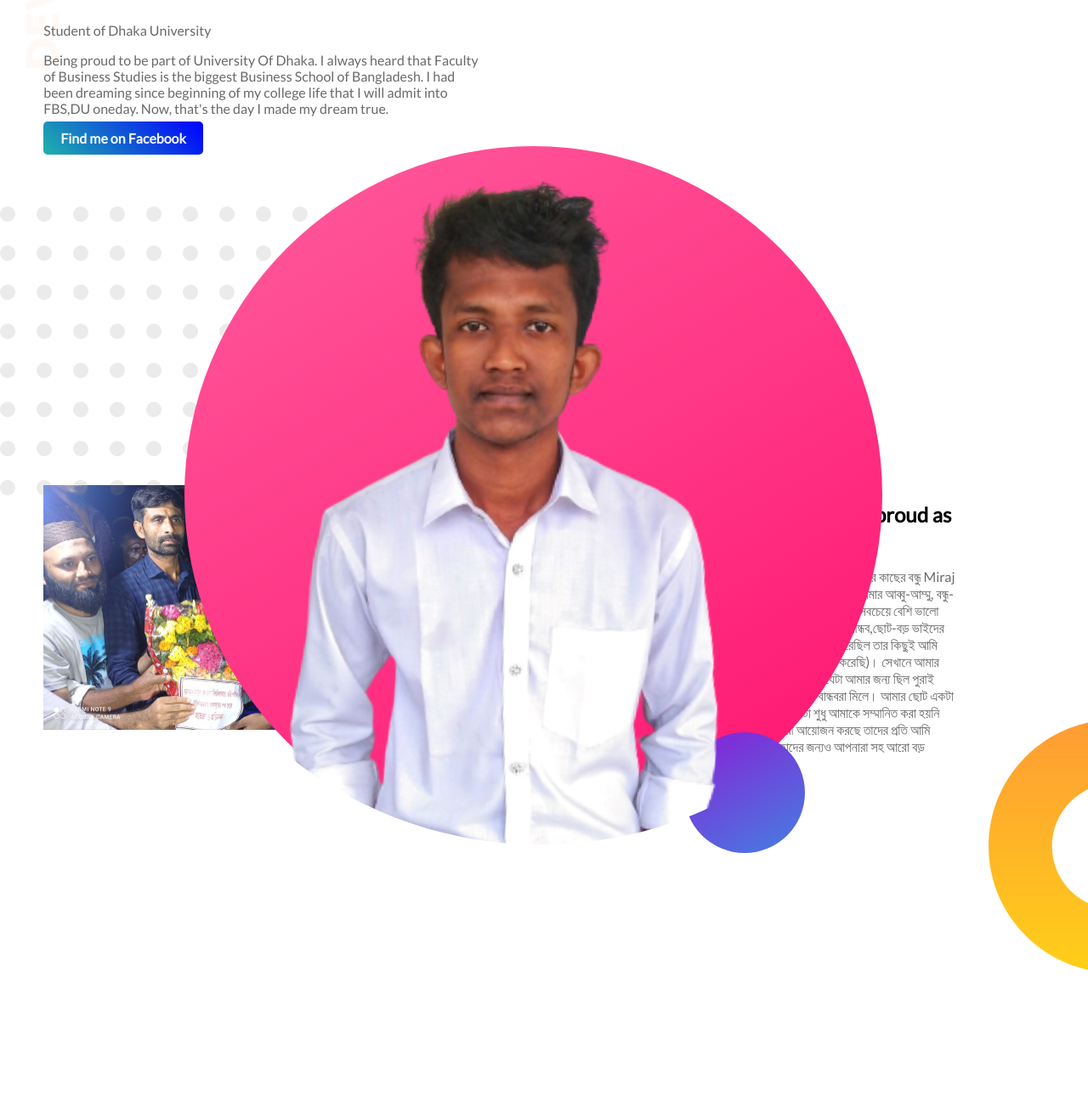
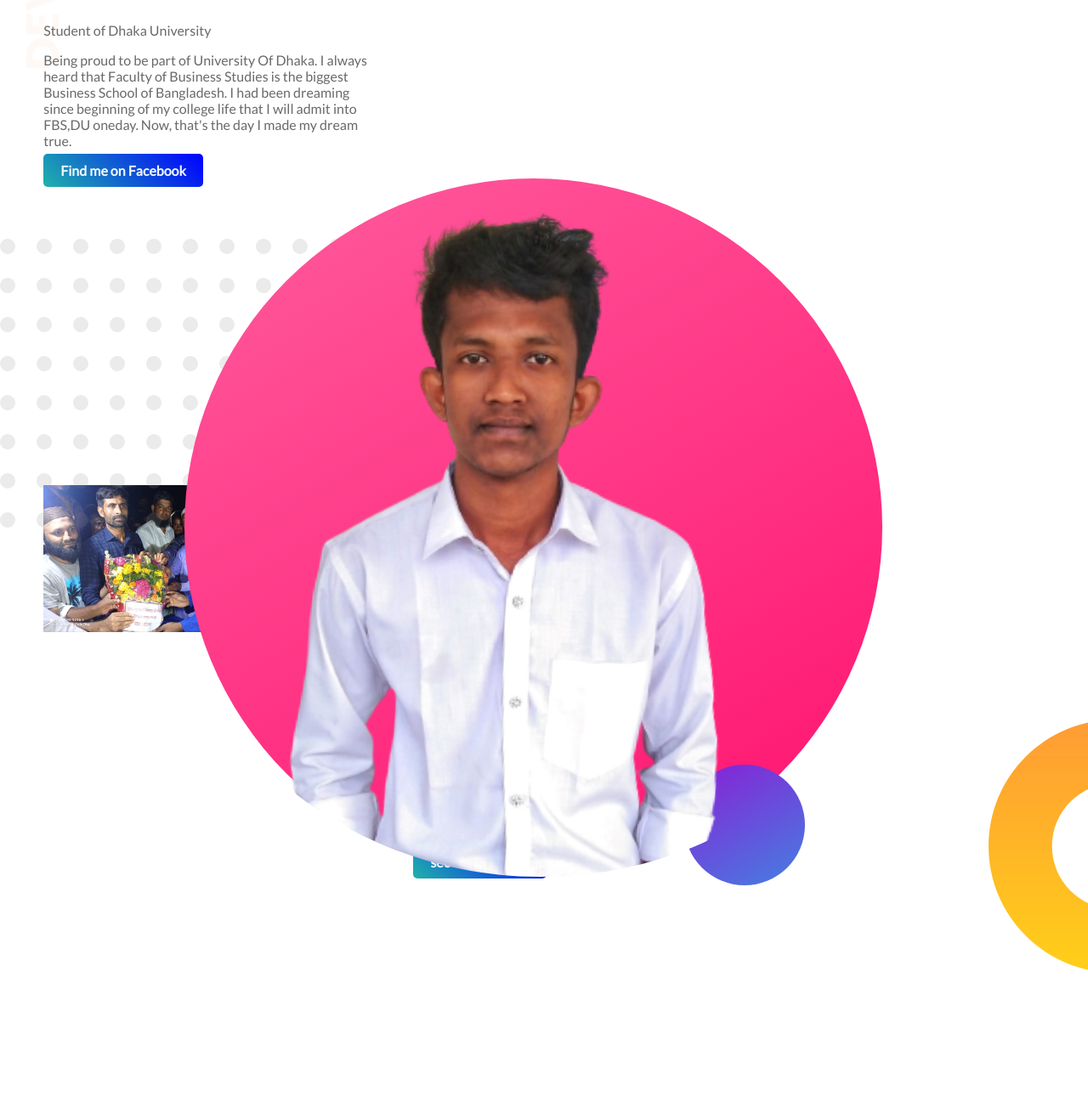
Before and after one commit to tohidrupok/DU-Mamun, a plain HTML site: page index.html in a window 1280 px wide. Shown: the part 279-1569 px from the top of the page at 85% size. Drawn offline with Linux system fonts and the light colour scheme.

Commit message:
finished another one

```diff
--- a/style.css
+++ b/style.css
@@ -10,7 +10,7 @@ h1{
     color: orangered;
 }
 .half-with{
-    width: 40%;
+    width: 30%;
     float: left;
     margin-left: 3%;
     padding-left: 1%;
@@ -18,7 +18,7 @@ h1{
 
 }
 .half-with img{
-    width: 100%;
+    width: 80%;
 }
 .top-bannar{
     background-image: url(images/top-banner.png);
```
